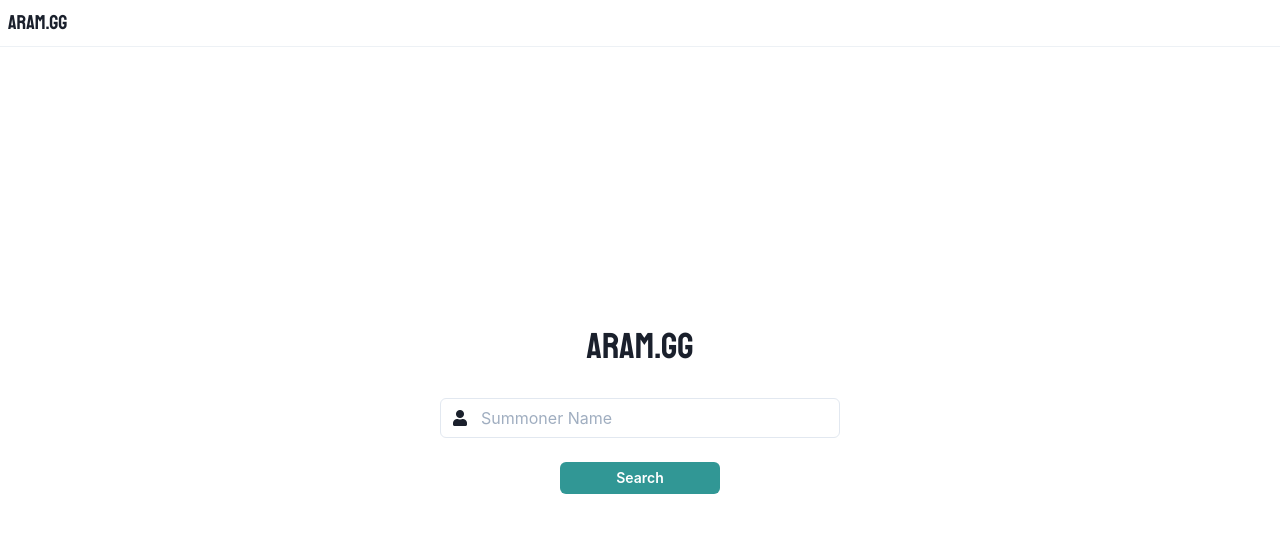
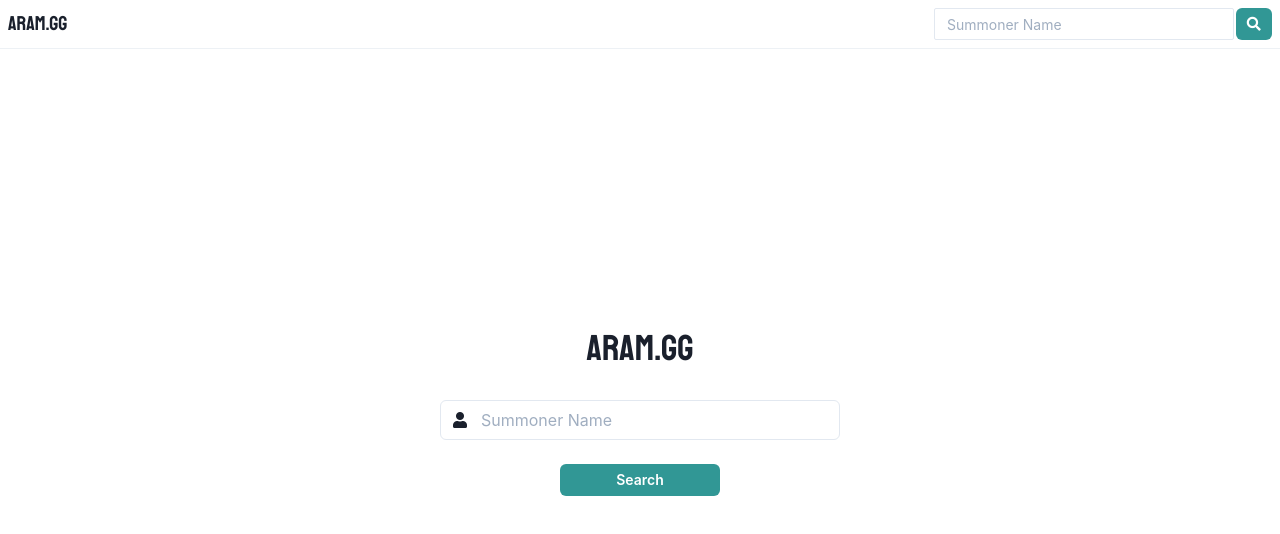
Before and after one commit to Hintful/aram.gg, a React (Create React App) app: page / in a window 1280 px wide. Shown: the top 534 px of the page. Built offline with nearby package versions, Linux system fonts and the light colour scheme.

Commit message:
Add search bar on Navbar + fix question mark being appended to url
- use e.preventDefault() on form submit

```diff
--- a/src/components/Main.js
+++ b/src/components/Main.js
@@ -11,7 +11,9 @@
     <Center h="90vh">
       <Container maxW="xl" centerContent>
         <form
-        onSubmit={() => {
+        onSubmit={(e) => {
+          e.preventDefault();
+          setSummonerName('');
           history.push({
             pathname: `/profile/${summonerName}`
           })
--- a/src/components/Navbar.js
+++ b/src/components/Navbar.js
@@ -1,17 +1,42 @@
-import { Box, Divider, Stack, Text } from '@chakra-ui/react';
-import React from 'react';
-import { Link } from 'react-router-dom';
+import { Box, HStack, Divider, FormControl, Input, InputGroup, Stack, Text, Button } from '@chakra-ui/react';
+import React, { useState } from 'react';
+import { Link, useHistory } from 'react-router-dom';
 
 const Navbar = () => {
+  const [summonerName, setSummonerName] = useState('');
+  const history = useHistory();
+
   return (
     <Stack direction={'column'}>
-      <Stack direction={'row'} pt="8px" pl="8px">
+      <HStack justify="space-between" pt="8px" pl="8px">
         <Link to='/'>
           <Text className="navbar-logo" fontSize={20}>
             ARAM.GG
           </Text>
         </Link>
-      </Stack>
+        <form
+          onSubmit={(e) => {
+            e.preventDefault();
+            setSummonerName('');
+            history.push({
+              pathname: `/profile/${summonerName}`
+            })
+          }}
+        >
+          <FormControl isRequired>
+            <HStack spacing={0} mr={2}>
+              <InputGroup>
+                <Input type='name' value={summonerName} size="sm" placeholder='Summoner Name' aria-label="Summoner Name" width="300px"
+                  onChange={(e) => { setSummonerName(e.target.value) }}
+                />
+              </InputGroup>
+              <Button type="submit" variant="solid" size="sm" colorScheme="teal">
+                <i className="fas fa-search"></i>
+              </Button>
+            </HStack>
+          </FormControl>
+        </form>
+      </HStack>
       <Divider />
     </Stack>
   );
```
